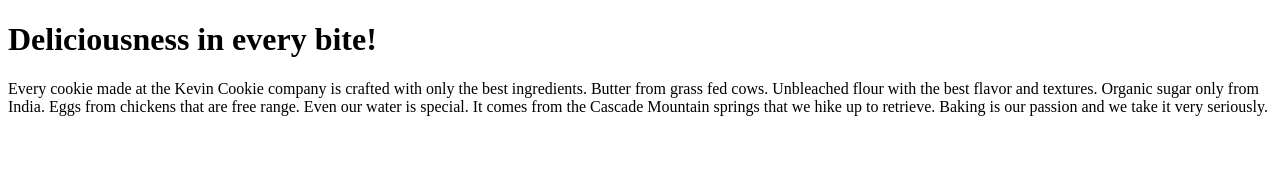
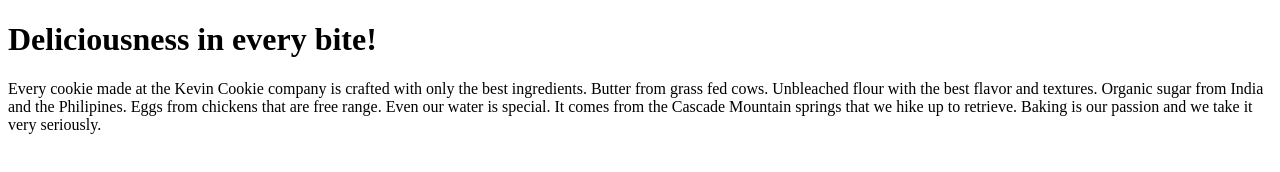
Before and after one commit to tamdoan73/git, a plain HTML site: page index.htm in a window 1280 px wide. Drawn offline with Linux system fonts and the light colour scheme.

Commit message:
Update index.htm

```diff
--- a/index.htm
+++ b/index.htm
@@ -4,7 +4,7 @@
 
 <h1>Deliciousness in every bite!</h1>
 
-<p>Every cookie made at the Kevin Cookie company is crafted with only the best ingredients. Butter from grass fed cows. Unbleached flour with the best flavor and textures. Organic sugar only from India.
+<p>Every cookie made at the Kevin Cookie company is crafted with only the best ingredients. Butter from grass fed cows. Unbleached flour with the best flavor and textures. Organic sugar from India and the Philipines.
 Eggs from chickens that are free range. Even our water is special. It comes from the Cascade Mountain springs that we hike up to retrieve. Baking is our passion and we take it very seriously.</p>
 
 </body>
```
